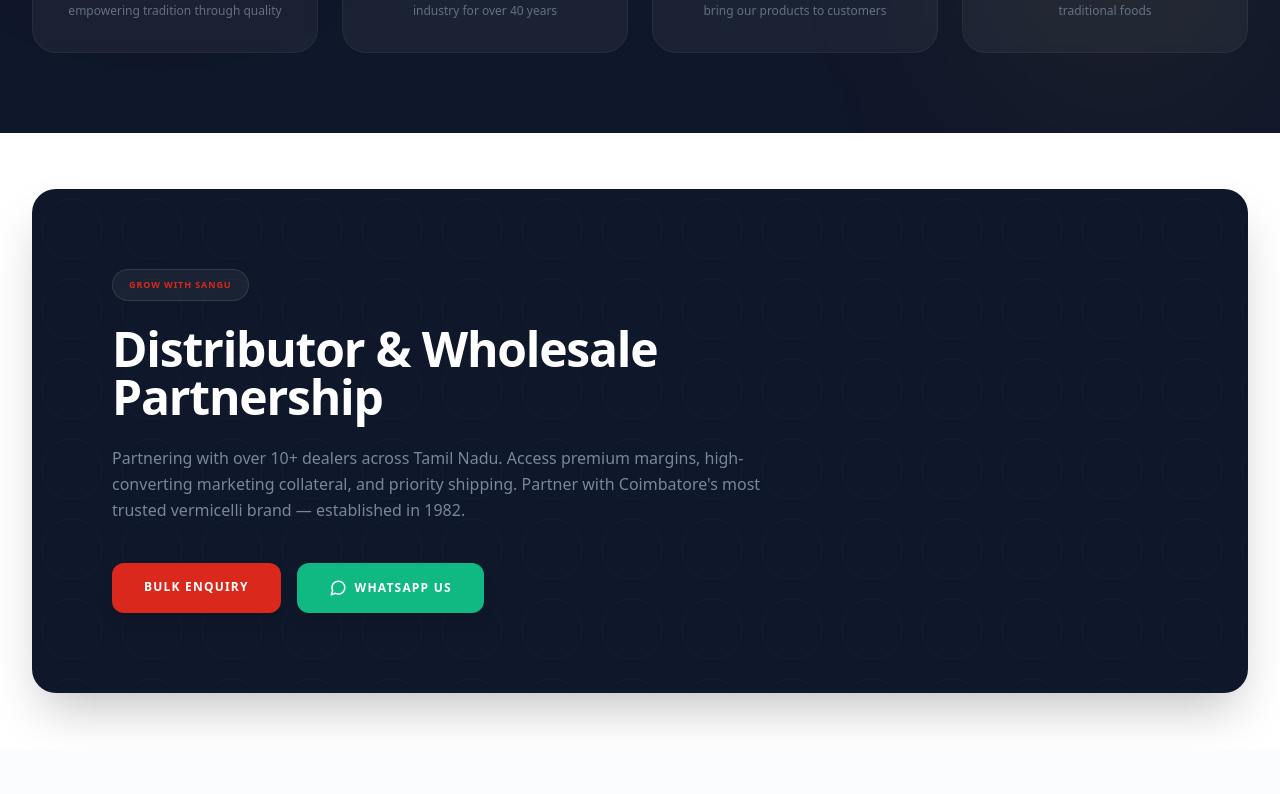
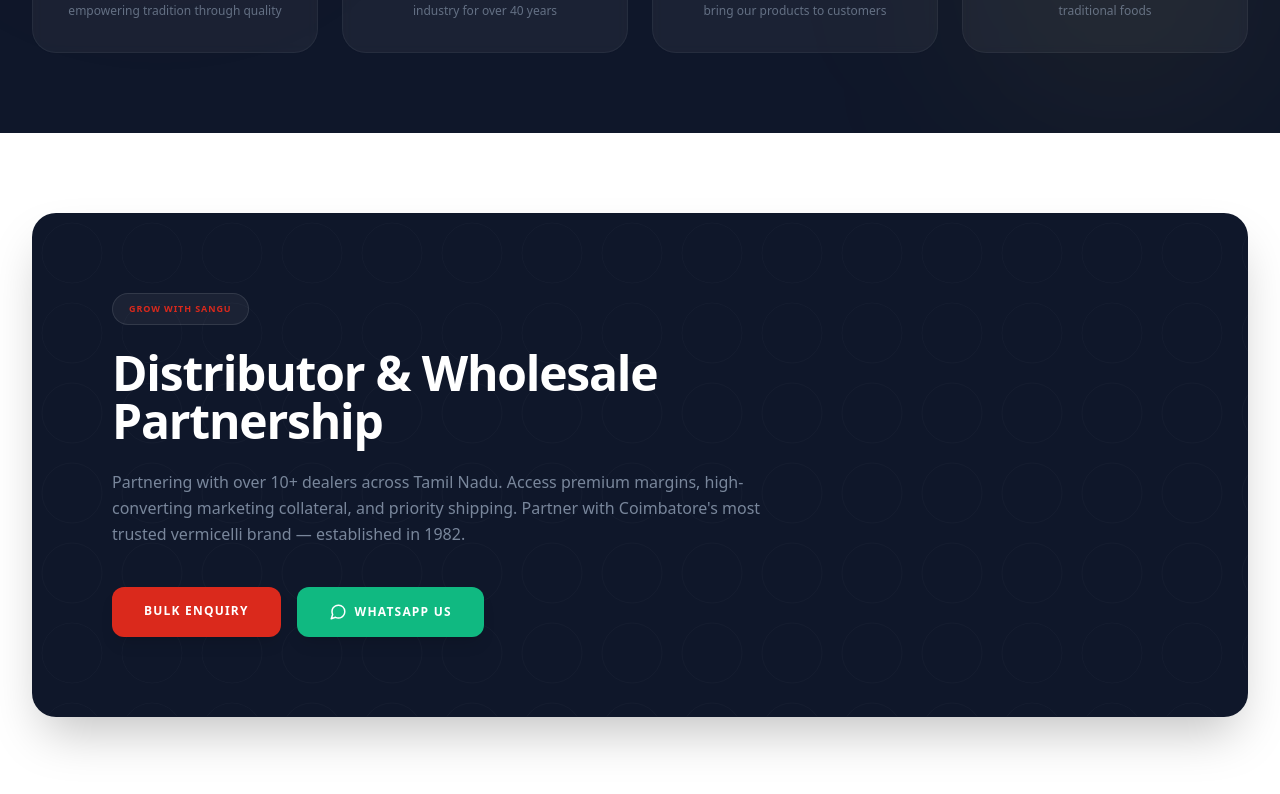
Before and after one commit to Dhina7322/sangu-semiya-frontend, a React (Vite) app: page / in a window 1280 px wide. Shown: the part 3966-4760 px from the top of the page. Built offline with nearby package versions, Linux system fonts and the light colour scheme; no server answers.

Commit message:
Update BulkOrderCTA.jsx

```diff
--- a/src/components/home/BulkOrderCTA.jsx
+++ b/src/components/home/BulkOrderCTA.jsx
@@ -3,7 +3,7 @@
 import { FiMessageCircle } from 'react-icons/fi';
 
 const BulkOrderCTA = () => (
-  <section className="bg-white py-14 overflow-hidden">
+  <section className="bg-white py-20 overflow-hidden">
     <div className="max-w-7xl mx-auto px-6 lg:px-8">
       <div className="bg-slate-900 rounded-3xl p-10 lg:p-20 overflow-hidden relative shadow-2xl">
         <div className="absolute inset-0 opacity-5">
```
